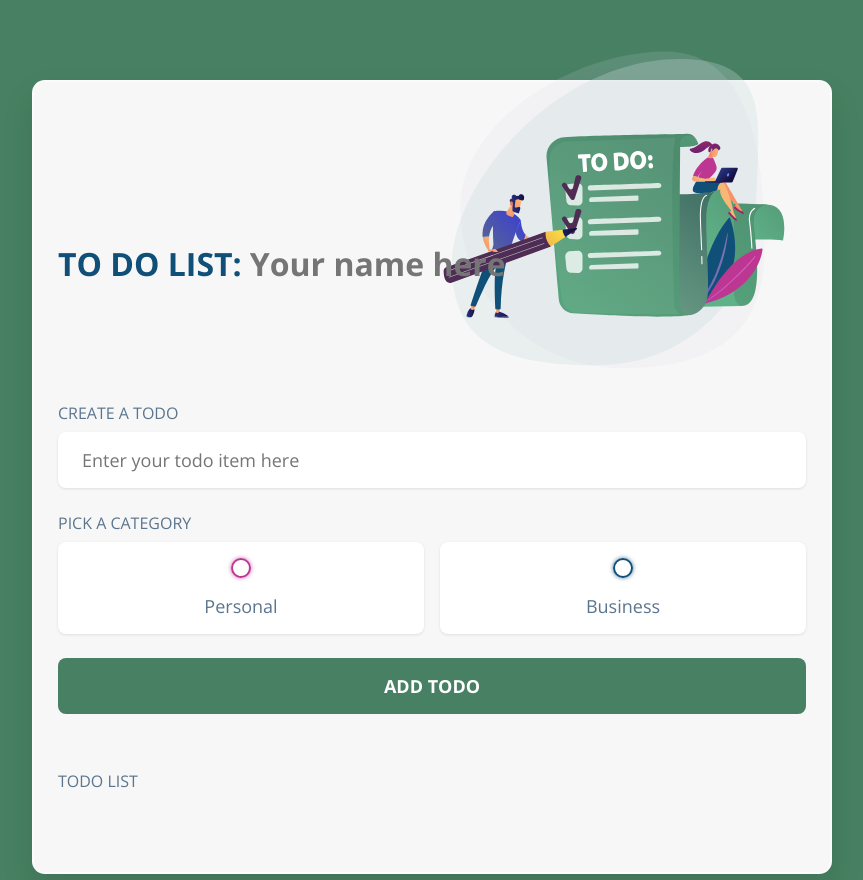
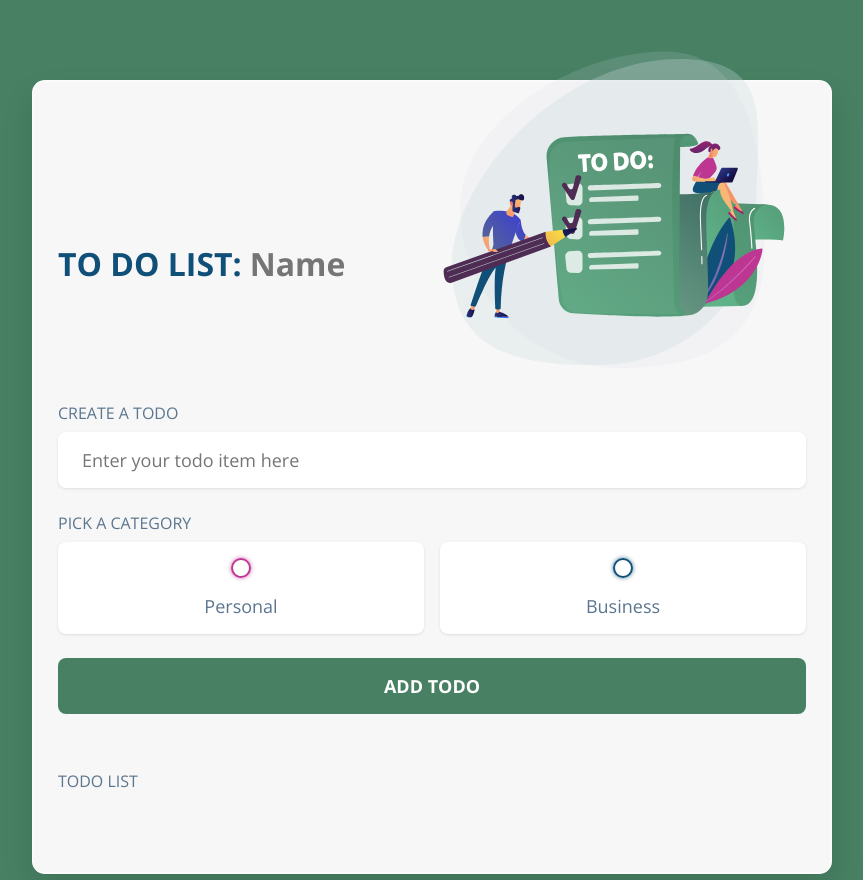
Before and after one commit to deftPeg/JS-To-Do-App, a plain HTML site: page index.html in a window 1280 px wide. Shown: the whole page, without its empty margins (208-1071 px from the left). Drawn offline with nearby package versions, Linux system fonts and the light colour scheme.

Commit message:
tweaking files

```diff
--- a/index.html
+++ b/index.html
@@ -26,7 +26,7 @@
 		<!-- Greeting -->
 		<section class="greeting">
             <h2 class="title" id="todoTitle">TO DO LIST:
-                <input type="text" id="name" placeholder="Your name here" /></h2>
+                <input type="text" id="name" placeholder="Name" /></h2>
 
             <img src="./Images/JStoDoAppImage.svg" alt="To Do List Image" id="todoImage">
 		</section>
```
Also changed, not shown: Images/._JStoDoAppScreenShot.png (added), Images/JStoDoAppScreenShot.png (added), 1 other file.
